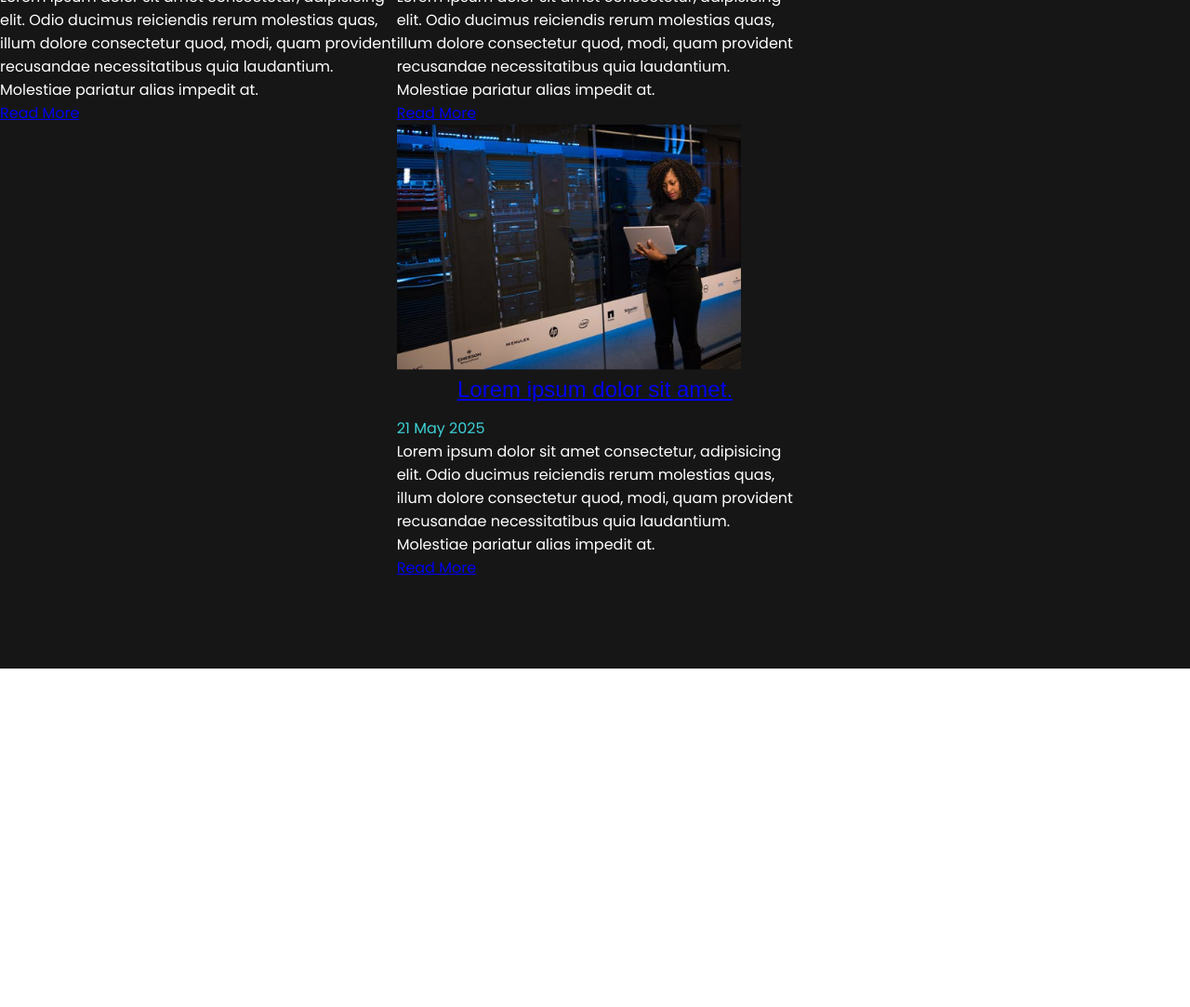
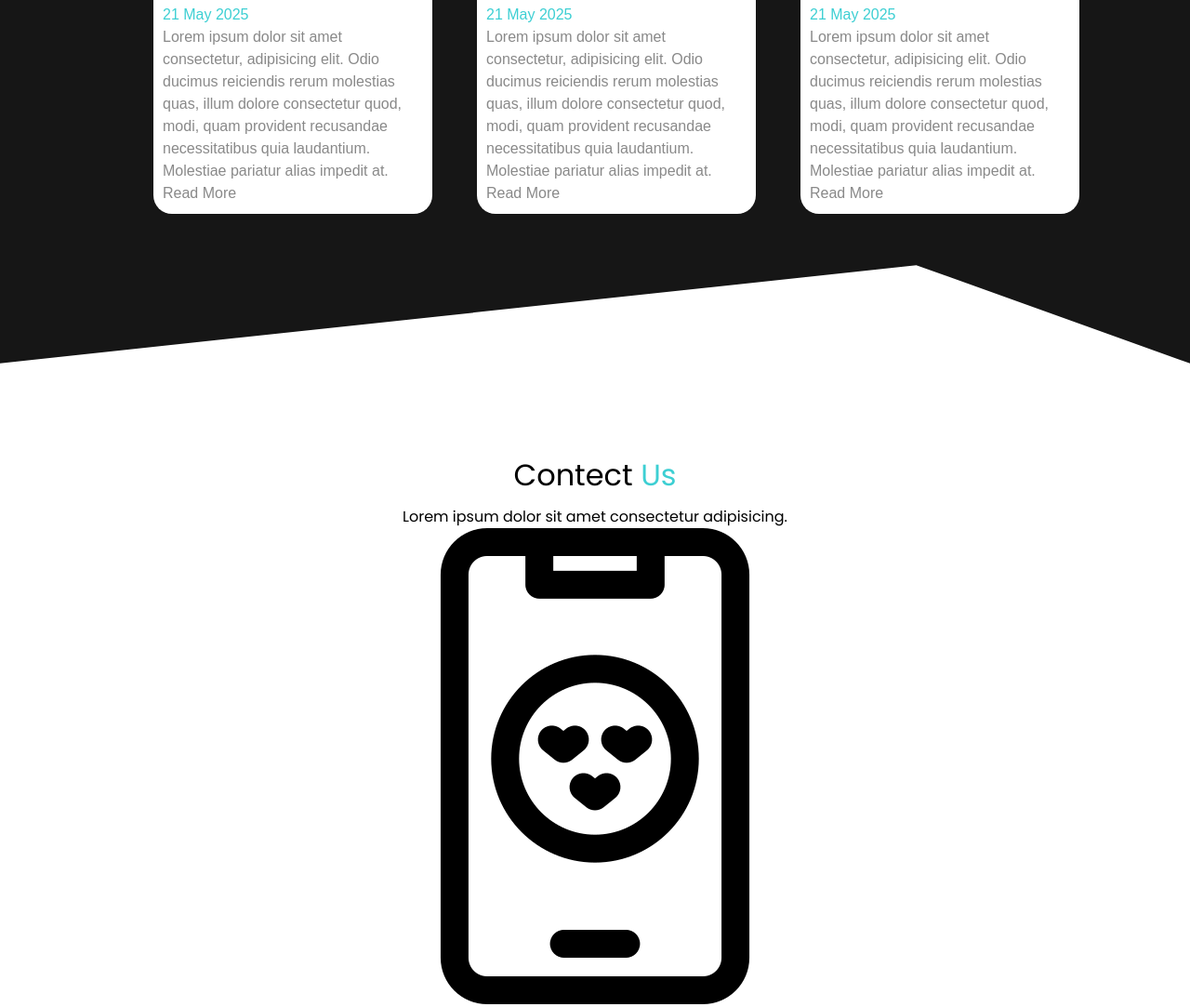
Before and after one commit to AbdulHafeez-coder/my-first-website., a plain HTML site: page index.html in a window 1280 px wide. Shown: the part 4980-6063 px from the top of the page at 93% size. Before the commit the page ends 5699 px from the top, so only its background shows below. Drawn offline with nearby package versions, Linux system fonts and the light colour scheme.

Commit message:
add html and css

```diff
--- a/css/style.css
+++ b/css/style.css
@@ -271,6 +271,7 @@ section {
 .blog {
   background-color: var(--dark);
   color: var(--pure);
+  clip-path: polygon(0 0, 100% 0, 100% 100%, 77% 89%, 0 100%);
 }
 .blog h1 {
   text-align: center;
@@ -284,13 +285,33 @@ section {
   justify-content: center;
   margin-bottom: 50px;
 }
+.card-3 {
+  width: 300px;
+  margin-left: 3rem;
+  background-color: var(--pure);
+  color: var(--ternary);
+  border-radius: 20px;
+}
+.card-3 img {
+  width: 300px;
+  border: radius top 20px;
+}
 .card-warpper-3 {
-  display: grid;
-  grid-template-columns: 1fr 1fr 1fr;
+  height: 650px;
+  display: flex;
+  justify-content: center;
+  align-items: center;
+  margin-left: -350px;
 }
-.card-warpper-3 .card {
-  width: 300px;
+.card-4 {
+  display: flex;
 }
-.card-warpper-3 .card img {
-  width: 300px;
+.card-content {
+  padding: 10px;
+  font-family: sans-serif;
+  line-height: 1.5rem;
 }
+.card-content a {
+  text-decoration: none;
+  color: var(--ternary);
+}
--- a/index.html
+++ b/index.html
@@ -309,7 +309,7 @@
             <a class="read-me" href="#">Read More</a>
           </div>
         </div>
-        <div class="card-3">
+        <div class="card-3 card-4">
           <div class="imag-warpper">
             <img src="./images/article-ph-2.png" alt="" />
             <div class="card-content">
@@ -347,6 +347,29 @@
         </div>
       </div>
     </section>
+    <section class="contect us">
+      <div class="container">
+        <h1>Contect <span>Us</span></h1>
+        <p>Lorem ipsum dolor sit amet consectetur adipisicing.</p>
+        <div card-warpper-4>
+          <div class="card-5">
+            <img src="./new-images/mobile.png" alt="">
+            <h1>Call Us Now</h1>
+            <h6>+923123456789</h6>
+          </div>
+          <div class="card-5">
+            <img src="./images/hamberger.svg" alt="">
+            <h1>Call Us Now</h1>
+            <h6>+923123456789</h6>
+          </div><div class="card-5">
+            <img src="./images/" alt="">
+            <h1>Contect Us</h1>
+            <h6>+923123456789</h6>
+          </div>
+
+        </div>
+      </div>
+    </section>
 
     <script src="https://code.jquery.com/jquery-3.6.0.min.js"></script>
 
```
